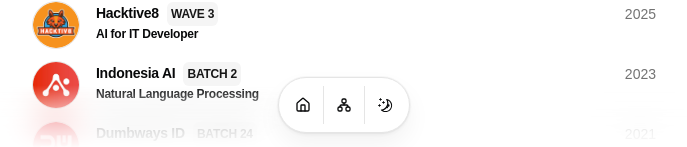
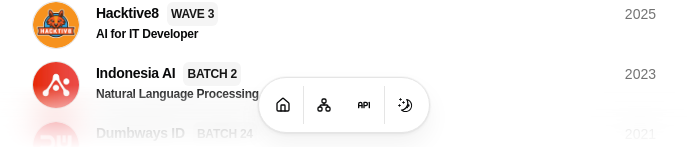
Before and after one commit to becanee/becanee, a Next.js app: page / in a window 1280 px wide. Shown: the part 651-798 px from the top of the page, without its empty margins (296-983 px from the left). Built offline with nearby package versions, Linux system fonts and the light colour scheme; a web font is replaced by a local one.

Commit message:
update dock

```diff
--- a/src/components/icons.tsx
+++ b/src/components/icons.tsx
@@ -1,10 +1,11 @@
-import { IconSitemap } from "@tabler/icons-react";
+import { IconApi, IconSitemap } from "@tabler/icons-react";
 import { GlobeIcon, MailIcon } from "lucide-react";
 
 export type IconProps = React.HTMLAttributes<SVGElement>;
 
 export const Icons = {
   n8n: (props: any) => <IconSitemap {...props} />,
+  restAPI: (props: any) => <IconApi {...props} />,
   globe: (props: IconProps) => <GlobeIcon {...props} />,
   email: (props: IconProps) => <MailIcon {...props} />,
   linkedin: (props: IconProps) => (
--- a/src/data/resume.tsx
+++ b/src/data/resume.tsx
@@ -83,6 +83,12 @@ export const DATA: any = {
         name: "n8n Templates",
         url: "https://n8n.becaneee.xyz",
         icon: Icons.n8n,
+        navbar: true,
+      },
+      restAPI: {
+        name: "Rest API",
+        url: "https://api.becaneee.xyz",
+        icon: Icons.restAPI,
         navbar: true,
       },
     },
```
